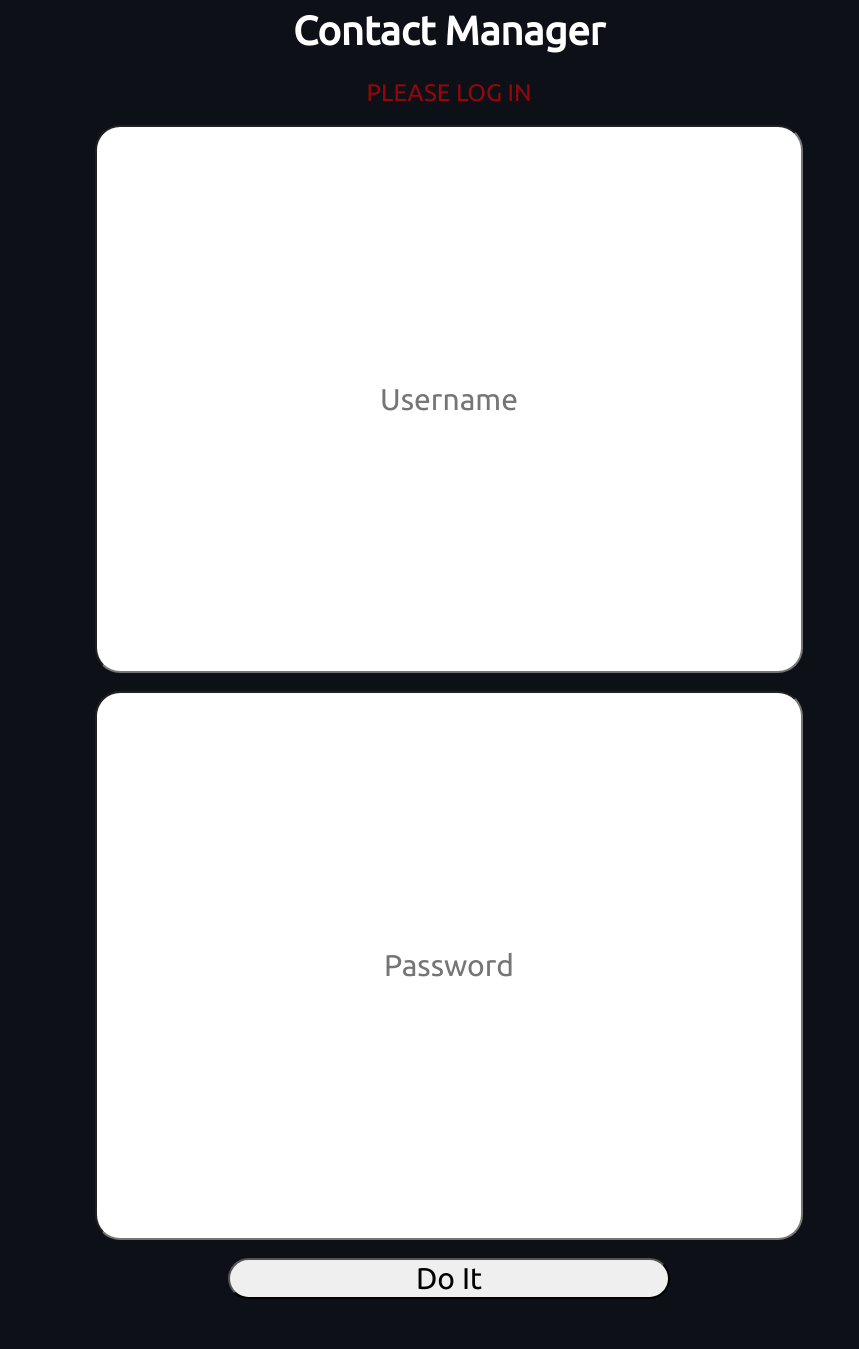
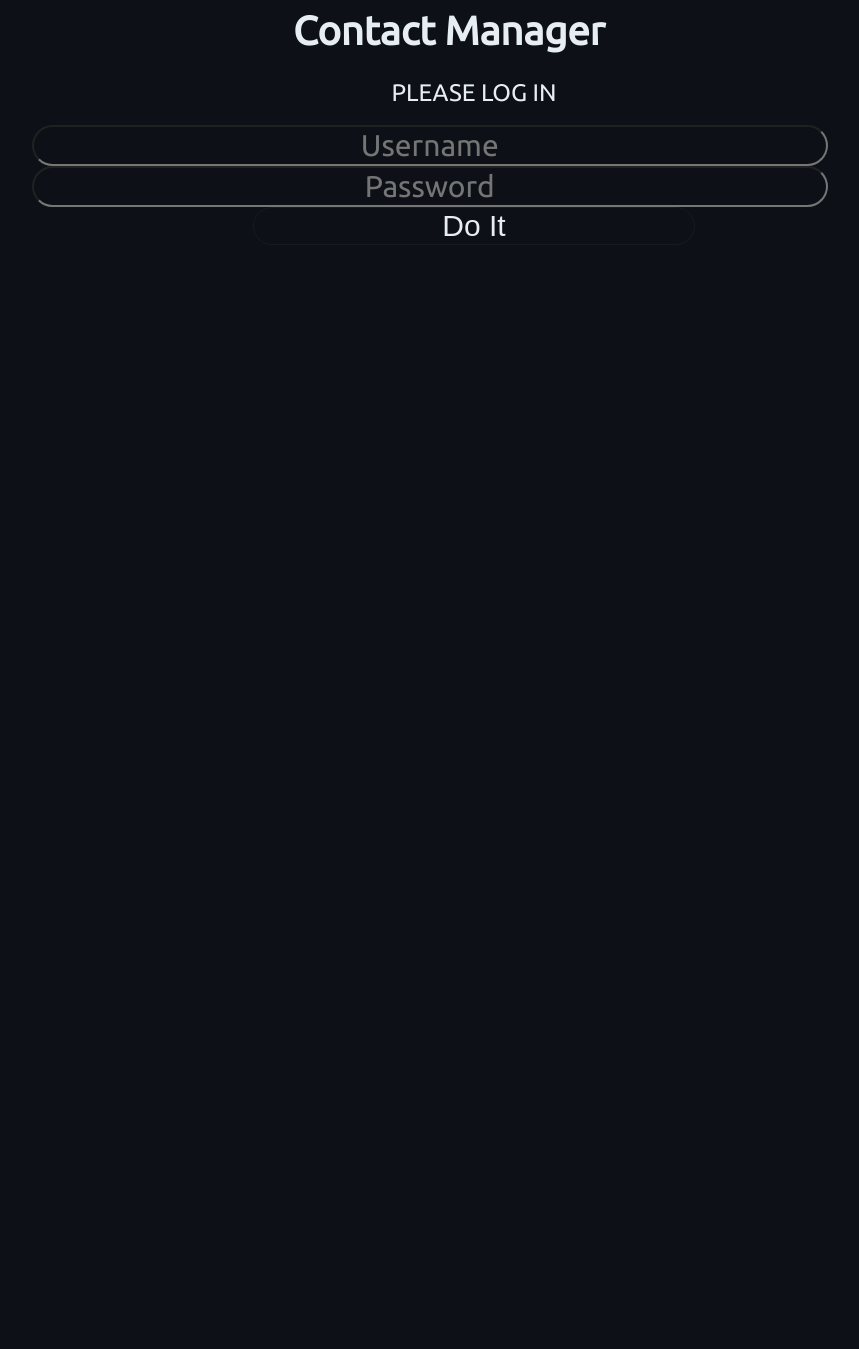
Before and after one commit to DH977/ContactManager, a PHP site: page / in a window 1280 px wide. Shown: the whole page, without its empty margins (191-1050 px from the left). After the commit the page ends 236 px from the top, so only its background shows below. Run offline with PHP 8.4, Linux system fonts and the light colour scheme.

Commit message:
Update styles.css
Resolved conflicts with Jacob's CSS.

```diff
--- a/LAMPStack/css/styles.css
+++ b/LAMPStack/css/styles.css
@@ -7,69 +7,61 @@ body
 {
     font-size: 40px;
     width: 100%;
-    margin: 0 auto;
+    margin: auto;
     text-align: center;
     font-family: 'Ubuntu', sans-serif;
-    color: #FFFFFF;
+    color: #e6edf3;
 }
 
 #loginDiv
 {
     font-size: 30px;
     width: 70%;
-    margin: 0 auto;
+    margin-left: 15%;
     padding: 25px;
-    background-color:  #0d1117
+    background-color: #161b22
+	margin: auto;
 }
 
 #loggedInDiv
 {
     font-size: 30px;
     width: 70%;
-    margin: 0 auto;
+    margin: auto;
     padding: 25px;
-    background-color: 848D97;
+    background-color: #161b22;
+	color: white;
 }
 
 #accessUIDiv
 {
     font-size: 30px;
     width: 70%;
-    margin: 0 auto;
+    margin: auto;
     padding: 25px;
-    background-color: 848D97;
+    background-color: #161b22;
+}
+#accessUIDivSearchPage
+{
+	font-size: 30px;
+    width: 70%;
+    margin: auto;
+    padding: 25px;
+    background-color: #161b22
 	display: grid;
-
-
 }
-
-.buttons
-{
-    font-size: 30px;
-    border-radius: 25px;
-    width: 50%;
-    margin-left: 25%;
-    font-family: 'Ubuntu', sans-serif;
-
-
-}
-
-.buttons:hover{
-    background-color: #00d5124f;
-    color: #FFFFFF;
-    opacity: 50%;
-}
-
 .searchButtonSearchPage
 {
 	font-size: 30px;
     border-radius: 25px;
-    width: 20%;
-	height: 70%;
+    width: 11%;
+	height: 6.7%;
     font-family: 'Ubuntu', arial;
-	grid-row: 1;
-	grid-column: 2;
-
+	//grid-row: 1;
+	//grid-column: 1;
+	margin-left: 100%;
+	margin-top: -41;
+	//margin: auto;
 
 
 }
@@ -78,6 +70,7 @@ body
     background-color: #00d5124f;
     color: #FFFFFF;
     opacity: 50%;
+
 }
 
 
@@ -100,62 +93,86 @@ body
     opacity: 50%;
 }
 
-#colorList
+#colorListSearchPage
 {
-        background-color: 171B21;
-        box-shadow: 0 8px 16px rgba(0, 0, 0, 0.1);
+    background-color: 171B21;
+    box-shadow: 0 8px 16px rgba(0, 0, 0, 0.1);
 	border-radius: 10px;
-	grid-row: 2;
-	margin-top:-15;
-	width: 86%;
-	margin-left: 12%;
-    	outline-color 3366ff;
-	color: E6EDF3
-	max-height:200px;
+
+	margin: auto;
+	margin-top: -0.5%;
+
+	width: 98%;
+    outline-color: 3366ff;
+	max-height:250px;
 	overflow:auto;
+	color: #E6EDF3
 }
-#colorList:hover{
+#colorListSearchPage:hover{
 	cursor: pointer;
 }
 
+#box
+{
+	//grid-row: 1;
+	width:110%;
+	//grid-column: 1;
+	margin: auto;
 
 
 
+}
 
+.buttons
+{
+    background-color: #0d1117;
+	font-size: 30px;
+    border-radius: 25px;
+    width: 50%;
+    margin-left: 25%;
+    font-family: 'Arial', sans-serif;
+	color: #E6EDF3;
+	border: 1px solid #161b22
+																																																																																								}
+
+.buttons:hover{
+    background-color: #3366FF;
+    color: #FFFFFF;
+
+    opacity: 50%;
+	outline-color: #3366FF;
+}
 
 #loginName
 {
 	font-size: 30px;
+	background-color: #0d1117;
 }
 #loginPassword
 {
 	font-size: 30px;
+	background-color: #0d1117;
 }
+
 #searchText
 {
 	font-size: 30px;
-
 }
 #colorText
 {
 	font-size: 30px;
 }
-#box
-{
-	grid-row: 1;
-	width:110%;
-	grid-column: 1;
-}
 
 input[type="text"],input[type="password"]{
     border-radius: 25px;
     text-align: center;
-    width: 80%;
-    margin-left: 10%;
-    margin-bottom: 2%;
+    width: 90%;
+	margin: auto;
     font-family: 'Ubuntu', sans-serif;
-	height:  70%;
-
+	border: 1px solid #3366FF
+	box-shadow: 0 0 1px 1px #3366FF;
+    outline: none;
+	color: #E6EDF3
 }
 
 #inner-title{
@@ -166,7 +183,7 @@ input[type="text"],input[type="password"]{
     margin-left: 5%;
     margin-bottom: 2%;
     font-family: 'Ubuntu', sans-serif;
-    color: #95060a;
+    color: #e6edf3;
 }
 
 #loginResult{
```
